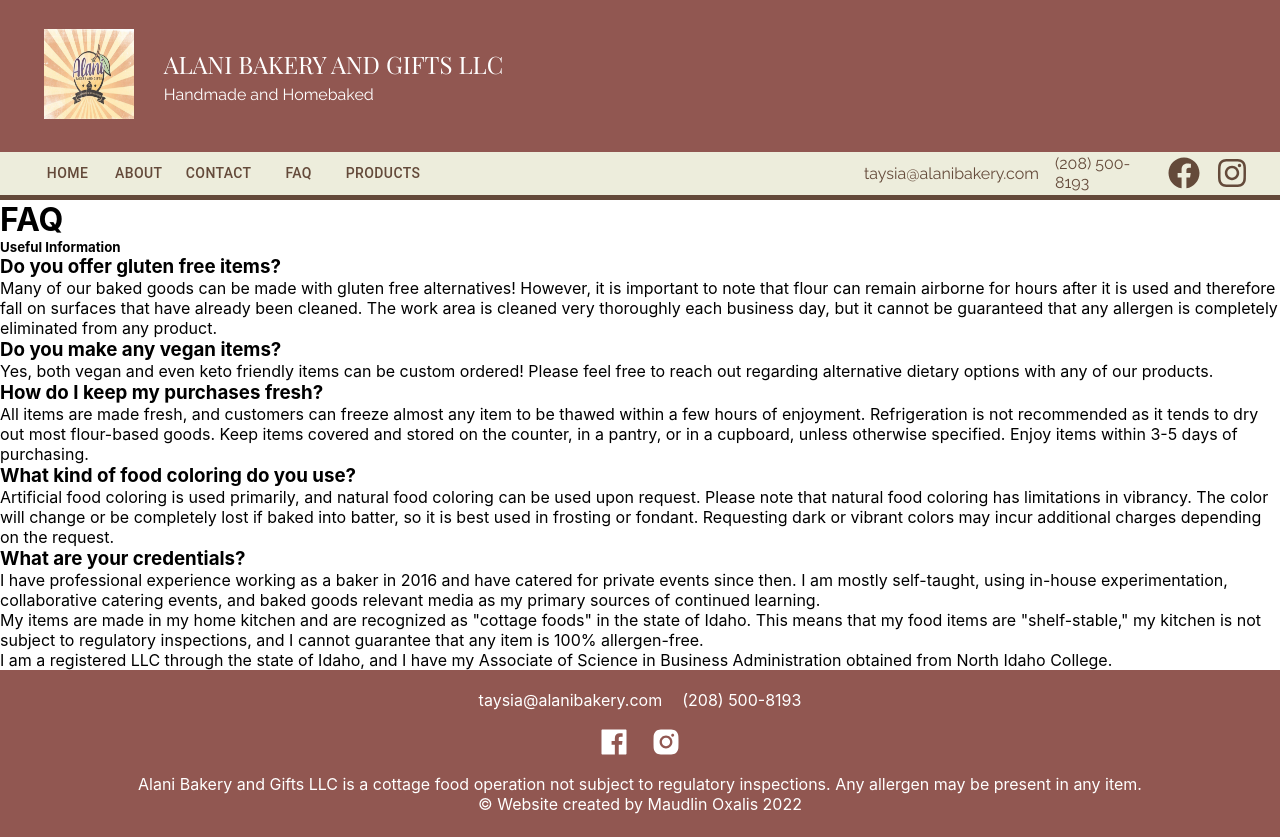
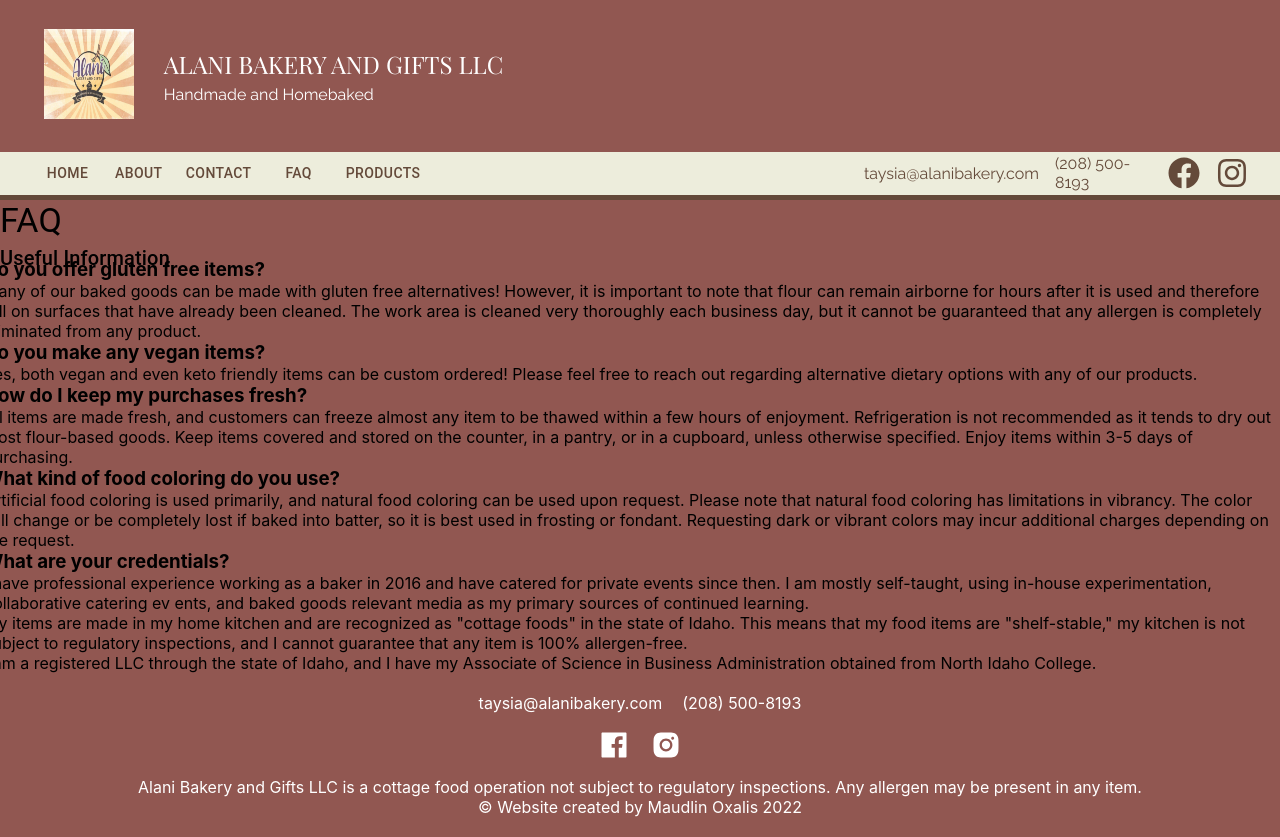
Before and after one commit to m-ox/AlaniHomeBaked, a Next.js app: page /faq in a window 1280 px wide. Built offline with nearby package versions, Linux system fonts and the light colour scheme.

Commit message:
I don't know how attached I am to MUI in this project lmao

```diff
--- a/pages/faq.js
+++ b/pages/faq.js
@@ -1,12 +1,13 @@
 import React from 'react'
 import Layout from '../components/layout.js'
 import Head from 'next/head'
+import {Container, Typography, Grid} from '@mui/material'
 
 import styles from '../styles/Faq.module.scss'
 
 export default function FAQ() {
   return (
-    <div className="container">
+    <Grid container className="container">
 
       <Layout>
         <Head>
@@ -16,13 +17,18 @@
 
         </Head>
 
-        <div className="main">
+        <Grid container spacing={0} className={styles.main}>
+
                 <header>
-                <h1>FAQ</h1>
-                <h5>Useful Information</h5>
+                    <Typography variant="h4" component="h1">
+                        FAQ
+                    </Typography>
+                    <Typography variant="h6" component="h5">
+                        Useful Information
+                    </Typography>
                 </header>
 
-            <section>
+                <Grid container spacing={2} justify="center">
                     <ul>
                         <li>
                             <h3>Do you offer gluten free items?</h3>
@@ -42,19 +48,21 @@
                         </li>
                         <li>
                             <h3>What are your credentials?</h3>
-                        <p>I have professional experience working as a baker in 2016 and have catered for private events since then. I am mostly self-taught, using in-house experimentation, collaborative catering events, and baked goods relevant media as my primary sources of continued learning.<br/>
+                            <p>I have professional experience working as a baker in 2016 and have catered for private events since then. I am mostly self-taught, using in-house experimentation, collaborative catering ev
+
+
+                            ents, and baked goods relevant media as my primary sources of continued learning.<br/>
 
                             My items are made in my home kitchen and are recognized as "cottage foods" in the state of Idaho. This means that my food items are "shelf-stable," my kitchen is not subject to regulatory inspections, and I cannot guarantee that any item is 100% allergen-free.<br/>
 
                             I am a registered LLC through the state of Idaho, and I have my Associate of Science in Business Administration obtained from North Idaho College.</p>
                         </li>
                     </ul>
-            </section>
-
-        </div>
+                </Grid>
+        </Grid>
 
       </Layout>
 
-    </div>
+    </Grid>
   )
 }
--- a/pages/index.js
+++ b/pages/index.js
@@ -3,8 +3,6 @@
 import Head from 'next/head'
 
 import styles from '../styles/Home.module.scss'
-
-import Twosome from '../components/twosome'
 
 export default function Home() {
   return (
@@ -22,10 +20,6 @@
             <h6>Treat yourself and loved ones!</h6>
 
             {/* TODO: 2:1 image feature component */}
-            <Twosome
-              first={{product: 'cake', summary: 'delicious cake', image: '/images/cakes.png'}}
-              second={{product: 'cookies', summary: 'delicious cookies', image: '/images/cookies.png'}}
-            />
 
             <h1>Our Top Selling Gifts</h1>
             <h6>Gift yourself and others!</h6>
```
Also changed, not shown: components/twosome.js (deleted, +0 -53 lines). Lines whose indentation alone changed are shown as unchanged.
